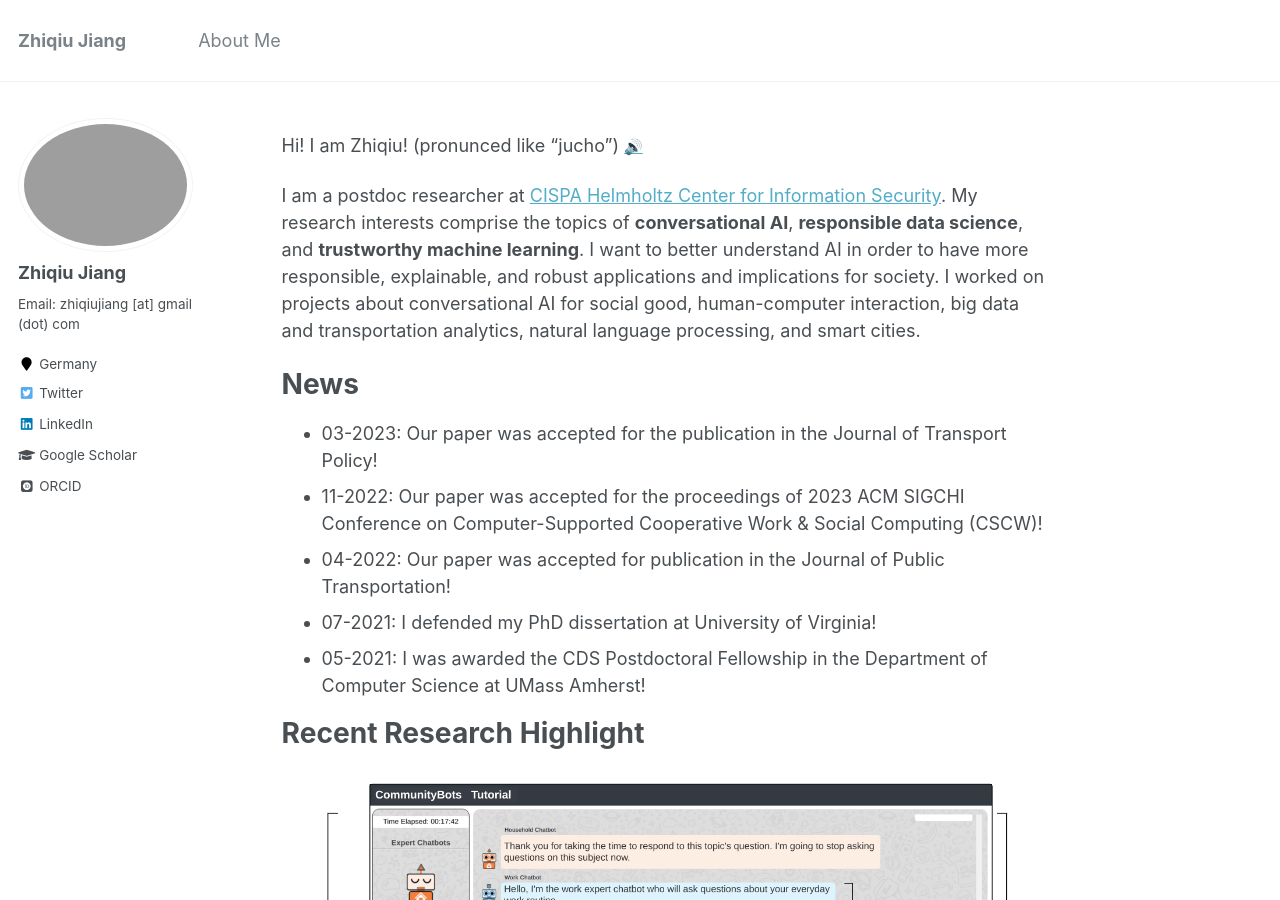
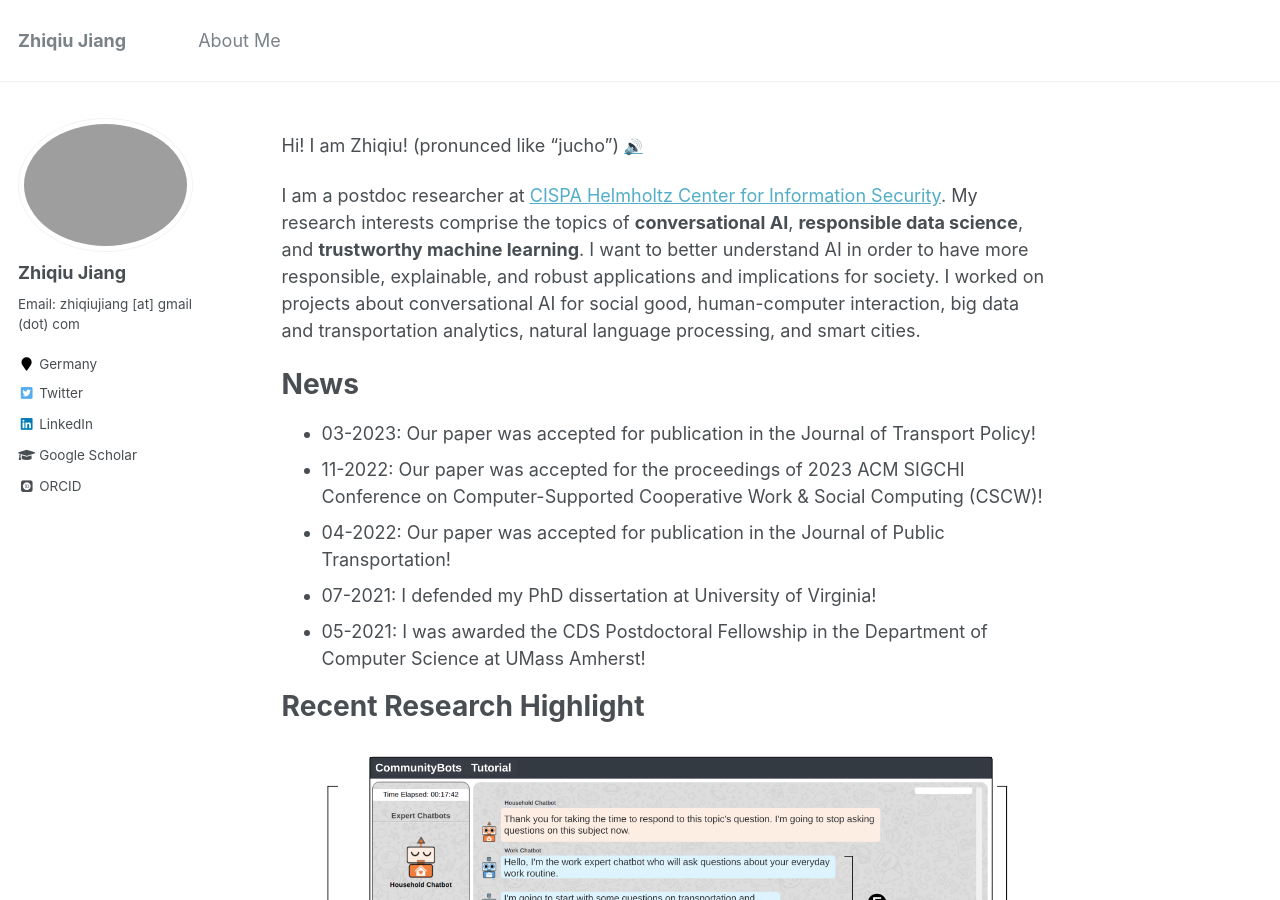
Before and after one commit to zhiqiujiang/zhiqiujiang.github.io, a Jekyll site: the page built from _pages/about.md, in a window 1280 px wide and 900 px high. Built offline with Jekyll 4.4.1, drawn with Linux system fonts in a browser that asks for light colours; some web fonts are replaced.

Commit message:
update words

```diff
--- a/_pages/about.md
+++ b/_pages/about.md
@@ -17,7 +17,7 @@ I am a postdoc researcher at [CISPA Helmholtz Center for Information Security](h
 
 News
 ======
-* 03-2023: Our paper was accepted for the publication in the Journal of Transport Policy!
+* 03-2023: Our paper was accepted for publication in the Journal of Transport Policy!
 * 11-2022: Our paper was accepted for the proceedings of 2023 ACM SIGCHI Conference on Computer-Supported Cooperative Work & Social Computing (CSCW)!
 * 04-2022: Our paper was accepted for publication in the Journal of Public Transportation!
 * 07-2021: I defended my PhD dissertation at University of Virginia!
```
